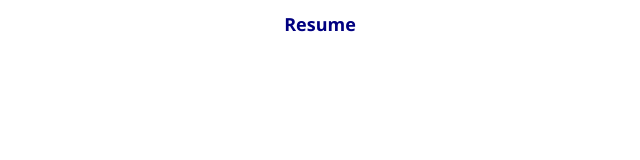
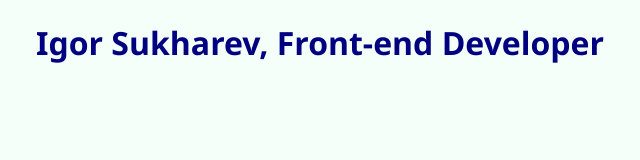
Before and after one commit to IgorSuharev/Simple-Page, a plain HTML site: page index.html in a window 1280 px wide. Shown: the whole page, without its empty margins (320-960 px from the left). Drawn offline with Linux system fonts and the light colour scheme.

Commit message:
Add a background color; update a heading

```diff
--- a/index.html
+++ b/index.html
@@ -10,7 +10,7 @@
 </head>
 
 <body>
-    <h1>Resume</h1>
+    <h1>Igor Sukharev, Front-end Developer</h1>
 </body>
 
 </html>
--- a/styles/styles.css
+++ b/styles/styles.css
@@ -1,7 +1,10 @@
+body {
+  background-color:mintcream;
+}
+
 h1 {
-  text-align: center;
+  text-align:center;
   font-family:'Segoe UI', Tahoma, Geneva, Verdana, sans-serif;
-  font-size: large;
-  color: navy;
+  font-size:200%;
+  color:navy;
 }
-// ...
```
